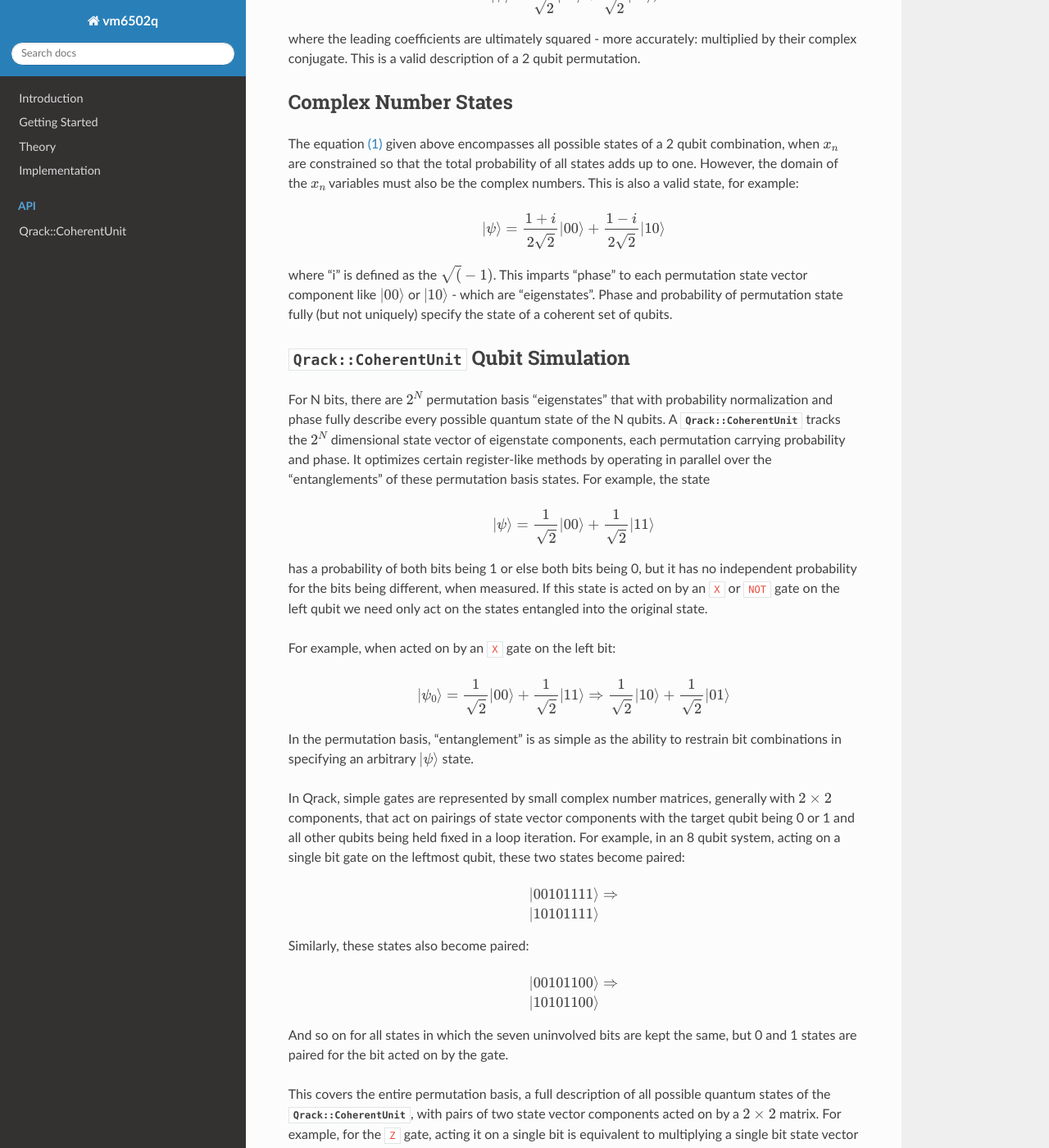
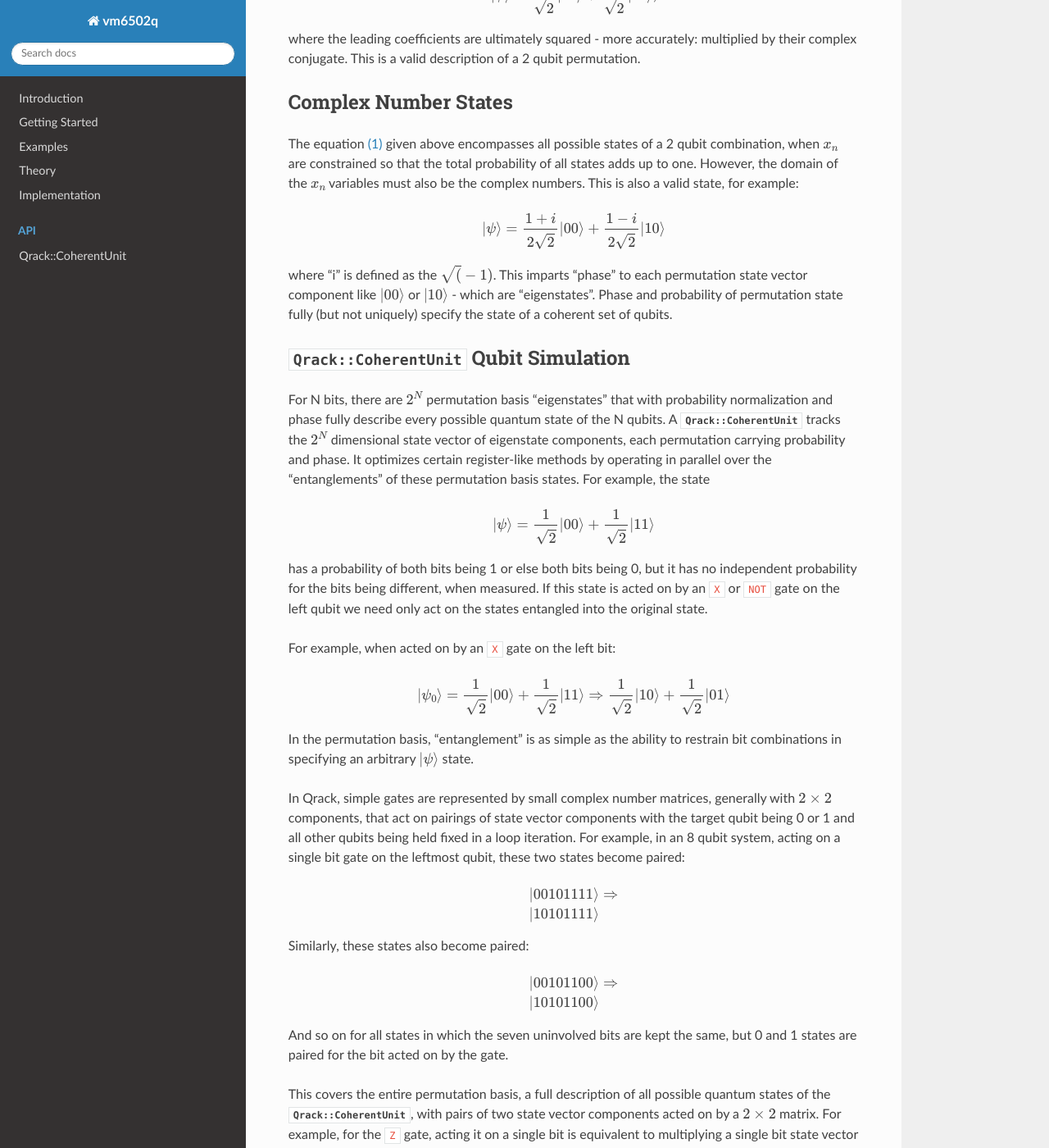
Before and after one commit to vm6502q/qrack.github.io, a Sphinx documentation site: the page built from docs/legacy.rst, in a window 1280 px wide and 1400 px high, scrolled down 967 px. Shown: the whole window at 82% size. Built offline with Sphinx 7.4.7 and the Read the Docs theme 2.0.0, drawn with Linux system fonts in a browser that asks for light colours; pages that are not in the unit, such as notebooks, are missing from menus; some of the changed text lies outside the part shown.

Commit message:
Updates to documentation

```diff
--- a/docs/index.rst
+++ b/docs/index.rst
@@ -63,9 +63,9 @@ Finally, a `6502 toolchain <https://github.com/vm6502q/cc65>`_, based on the CC6
 
     Introduction <self>
     start
+    examples
     theory
     implementation
-    citations
 
 .. toctree::
     :hidden:
--- a/docs/legacy.rst
+++ b/docs/legacy.rst
@@ -6,22 +6,22 @@ Primarily, this documentation teaches enough practical quantum computation and e
 Quantum Bit Permutation Basis Overview
 --------------------------------------
 
-Like classical bits, a set of qubits has a maximal representation as the permutation of bits. (An 8 bit byte has 256 permutations, commonly numbered 0 to 255, as does an 8 bit qubyte.) Additionally, the state of a qubyte is fully specified in terms of probability and phase of each permutation of qubits. This is the ":math:`|0\rangle/|1\rangle`" or "permutation basis." There are other fully descriptive bases, such as the ":math:`|+\rangle/|-\rangle`" permutation basis, which is characteristic of Hadamard gates. The notation ":math:`|x\rangle`" represents a "ket" of the "x" state in the quantum "bra-ket" notation of Dirac. It is a quantum state vector as described by Schrödinger's equation. When we say :math:`|01\rangle`, we mean the qubit equivalent of the classical binary bit permutation "01."
+Like classical bits, a set of qubits has a maximal representation as the permutation of bits. (An 8 bit byte has 256 permutations, commonly numbered 0 to 255, as does an 8 bit qubyte.) Additionally, the state of a qubyte is fully specified in terms of probability and phase of each permutation of qubits. This is the ":math:`\rvert0\rangle/\rvert1\rangle`" or "permutation basis." There are other fully descriptive bases, such as the ":math:`\rvert+\rangle/\rvert-\rangle`" permutation basis, which is characteristic of Hadamard gates. The notation ":math:`\rvertx\rangle`" represents a "ket" of the "x" state in the quantum "bra-ket" notation of Dirac. It is a quantum state vector as described by Schrödinger's equation. When we say :math:`\rvert01\rangle`, we mean the qubit equivalent of the classical binary bit permutation "01."
 
 The state of a two bit permutation can be described as follows: where one in the set of variables ":math:`x_0, x_1, x_2,` and :math:`x_3`" is equal to 1 and the rest are equal to zero, the state of the bit permutation can always be described by:
 
-.. math:: |\psi\rangle = x_0 |00\rangle + x_1 |01\rangle + x_2 |10\rangle + x_3 |11\rangle
+.. math:: \rvert\psi\rangle = x_0 \rvert00\rangle + x_1 \rvert01\rangle + x_2 \rvert10\rangle + x_3 \rvert11\rangle
    :label: psi_prob
 
-.. Syntax Highlight fixing comment: `|
+.. Syntax Highlight fixing comment: `\rvert
 
-One of the leading variables is always 1 and the rest are always 0. That is, the state of the classical bit combination is always exactly one of :math:`|00\rangle, |01\rangle, |10\rangle,` or :math:`|11\rangle,` and is not probabilistic in it's value.
+One of the leading variables is always 1 and the rest are always 0. That is, the state of the classical bit combination is always exactly one of :math:`\rvert00\rangle, \rvert01\rangle, \rvert10\rangle,` or :math:`\rvert11\rangle,` and is not probabilistic in it's value.
 
-However, quantum bit's can be represented probabilistically, in which the sum of probabilities of states should be 100% or 1. For example, this suggests splitting x_0 and x_1 into 1/2 and 1/2 to represent a potential :math:`|\psi\rangle`, but Schrödinger's equation actually requires us to split into :math:`1/\sqrt{2}` and :math:`1/\sqrt{2}` to get 100% probability, like so,
+However, quantum bit's can be represented probabilistically, in which the sum of probabilities of states should be 100% or 1. For example, this suggests splitting x_0 and x_1 into 1/2 and 1/2 to represent a potential :math:`\rvert\psi\rangle`, but Schrödinger's equation actually requires us to split into :math:`1/\sqrt{2}` and :math:`1/\sqrt{2}` to get 100% probability, like so,
 
-.. math:: |\psi\rangle = \frac{1}{\sqrt{2}} |00\rangle + \frac{1}{\sqrt{2}} |10\rangle,
+.. math:: \rvert\psi\rangle = \frac{1}{\sqrt{2}} \rvert00\rangle + \frac{1}{\sqrt{2}} \rvert10\rangle,
 
-.. Syntax Highlight fixing comment: `|
+.. Syntax Highlight fixing comment: `\rvert
 
 where the leading coefficients are ultimately squared - more accurately: multiplied by their complex conjugate. This is a valid description of a 2 qubit permutation.
 
@@ -30,30 +30,30 @@ Complex Number States
 
 The equation :eq:`psi_prob` given above encompasses all possible states of a 2 qubit combination, when :math:`x_n` are constrained so that the total probability of all states adds up to one. However, the domain of the :math:`x_n` variables must also be the complex numbers. This is also a valid state, for example:
 
-.. math:: |\psi\rangle = \frac{1+i}{2 \sqrt{2}} |00\rangle + \frac{1-i}{2 \sqrt{2}} |10\rangle
+.. math:: \rvert\psi\rangle = \frac{1+i}{2 \sqrt{2}} \rvert00\rangle + \frac{1-i}{2 \sqrt{2}} \rvert10\rangle
 
-.. Syntax Highlight fixing comment: `|
+.. Syntax Highlight fixing comment: `\rvert
 
-where "i" is defined as the :math:`\sqrt(-1)`. This imparts "phase" to each permutation state vector component like :math:`|00\rangle` or :math:`|10\rangle` - which are "eigenstates". Phase and probability of permutation state fully (but not uniquely) specify the state of a coherent set of qubits.
+where "i" is defined as the :math:`\sqrt(-1)`. This imparts "phase" to each permutation state vector component like :math:`\rvert00\rangle` or :math:`\rvert10\rangle` - which are "eigenstates". Phase and probability of permutation state fully (but not uniquely) specify the state of a coherent set of qubits.
 
 :cpp:class:`Qrack::CoherentUnit` Qubit Simulation
 -------------------------------------------------
 
 For N bits, there are :math:`2^N` permutation basis "eigenstates" that with probability normalization and phase fully describe every possible quantum state of the N qubits. A :cpp:class:`Qrack::CoherentUnit` tracks the :math:`2^N` dimensional state vector of eigenstate components, each permutation carrying probability and phase. It optimizes certain register-like methods by operating in parallel over the "entanglements" of these permutation basis states. For example, the state
 
-.. math:: |\psi\rangle = \frac{1}{\sqrt{2}} |00\rangle + \frac{1}{\sqrt{2}} |11\rangle
+.. math:: \rvert\psi\rangle = \frac{1}{\sqrt{2}} \rvert00\rangle + \frac{1}{\sqrt{2}} \rvert11\rangle
 
-.. Syntax Highlight fixing comment: `|
+.. Syntax Highlight fixing comment: `\rvert
 
 has a probability of both bits being 1 or else both bits being 0, but it has no independent probability for the bits being different, when measured. If this state is acted on by an ``X`` or ``NOT`` gate on the left qubit we need only act on the states entangled into the original state.
 
 For example, when acted on by an ``X`` gate on the left bit:
 
-.. math:: |\psi_0\rangle = \frac{1}{\sqrt{2}} |00\rangle + \frac{1}{\sqrt{2}} |11\rangle \Rightarrow \frac{1}{\sqrt{2}} |10\rangle + \frac{1}{\sqrt{2}} |01\rangle
+.. math:: \rvert\psi_0\rangle = \frac{1}{\sqrt{2}} \rvert00\rangle + \frac{1}{\sqrt{2}} \rvert11\rangle \Rightarrow \frac{1}{\sqrt{2}} \rvert10\rangle + \frac{1}{\sqrt{2}} \rvert01\rangle
 
-.. Syntax Highlight fixing comment: `|
+.. Syntax Highlight fixing comment: `\rvert
 
-In the permutation basis, "entanglement" is as simple as the ability to restrain bit combinations in specifying an arbitrary :math:`|\psi\rangle` state.
+In the permutation basis, "entanglement" is as simple as the ability to restrain bit combinations in specifying an arbitrary :math:`\rvert\psi\rangle` state.
 
 .. TODO: This section is a bit ambiguous.  What is meant by paired?  How is
          this actually implemented mathematically and programmatically?
@@ -61,14 +61,14 @@ In the permutation basis, "entanglement" is as simple as the ability to restrain
 In Qrack, simple gates are represented by small complex number matrices, generally with :math:`2\times2` components, that act on pairings of state vector components with the target qubit being 0 or 1 and all other qubits being held fixed in a loop iteration. For example, in an 8 qubit system, acting on a single bit gate on the leftmost qubit, these two states become paired:
 
 .. math::
-    &|00101111\rangle \Rightarrow \\
-    &|10101111\rangle
+    &\rvert00101111\rangle \Rightarrow \\
+    &\rvert10101111\rangle
 
 Similarly, these states also become paired:
 
 .. math::
-    &|00101100\rangle \Rightarrow \\
-    &|10101100\rangle
+    &\rvert00101100\rangle \Rightarrow \\
+    &\rvert10101100\rangle
 
 And so on for all states in which the seven uninvolved bits are kept the same, but 0 and 1 states are paired for the bit acted on by the gate.
 
@@ -149,9 +149,9 @@ For register-like operations, we can optimize beyond this level for single bit g
 
 For a bitwise ``NOT`` or ``X`` operation on one register, we can take an initial entangled state and sieve out initial register states to be mapped to final register states. For example, say we start with an entangled state:
 
-.. math:: |\psi\rangle = \frac{1}{\sqrt{2}} |(01010101)\ (11111110)\rangle - \frac{1}{\sqrt{2}} |(10101010)\ (00000000)\rangle
+.. math:: \rvert\psi\rangle = \frac{1}{\sqrt{2}} \rvert(01010101)\ (11111110)\rangle - \frac{1}{\sqrt{2}} \rvert(10101010)\ (00000000)\rangle
 
-.. Syntax Highlight fixing comment: `|
+.. Syntax Highlight fixing comment: `\rvert
 
 .. TODO: Clarify: normalization
 
@@ -161,15 +161,15 @@ In general, measuring a single bit might only partially collapse the entanglemen
 
 Say we want to apply a bitwise ``NOT`` or ``X`` operation on the right-hand register of 8 bits. We simply apply the ``NOT`` operation simultaneously on all of the right-hand bits in all entangled input states:
 
-.. math:: |\psi_0\rangle = \frac{1}{\sqrt{2}} |(01010101)\ (11111110)\rangle - \frac{1}{\sqrt{2}} |(10101010)\ (00000000)\rangle
+.. math:: \rvert\psi_0\rangle = \frac{1}{\sqrt{2}} \rvert(01010101)\ (11111110)\rangle - \frac{1}{\sqrt{2}} \rvert(10101010)\ (00000000)\rangle
 
 .. TODO: Replace the line of text below with the actual line of code that'd be used.
 
 (acted on by a bitwise NOT or X on the right-hand 8 bit register becomes)
 
-.. math:: |\psi_1\rangle = \frac{1}{\sqrt{2}} |(01010101)\ (00000001)\rangle - \frac{1}{\sqrt{2}} |(10101010)\ (11111111)\rangle
+.. math:: \rvert\psi_1\rangle = \frac{1}{\sqrt{2}} \rvert(01010101)\ (00000001)\rangle - \frac{1}{\sqrt{2}} \rvert(10101010)\ (11111111)\rangle
 
-.. Syntax Highlight fixing comment: `|
+.. Syntax Highlight fixing comment: `\rvert
 
 :cpp:class:`Qrack::CoherentUnit` Gate Implementations
 -----------------------------------------------------
@@ -178,7 +178,7 @@ This is again "embarrassingly parallel." Some bits are completely uninvolved and
 
 .. TODO: I think you're saying here that the various x_i change but not the nature of the overall equation.  While true, this doesn't lead naturally to how the implementation actually handles those various x_i values.
 
-And, in fact, bits are not rearranged in the state vector at all; it is the ":math:`x_n`" complex number coefficients which are rearranged according to this bitmask transformation and mapping of the input state to the output state. (The coefficient ":math:`x_i`" of state :math:`|(01010101)\ (11111110)\rangle` is switched for the coefficient ":math:`x_j`" of state :math:`|(01010101)\ (00000001)\rangle`, and only the coefficients are rearranged, with a mapping that's determined via bitmask transformations.) This is almost the entire principle behind the algorithms for optimized register-like methods in Qrack. Also, as a point of algorithmic optimization, if N bits are known to have a fixed value like 0, we can often also completely skip permutations where their value would be 1, dividing the number of permutation states we need to iterate over in total by a factor of :math:`2^N`. This optimization is again handled in terms of bitmasks and bitshifts. See also the register-wise :cpp:func:`Qrack::CoherentUnit::X()` gate implementation for inline documentation on this general algorithm.
+And, in fact, bits are not rearranged in the state vector at all; it is the ":math:`x_n`" complex number coefficients which are rearranged according to this bitmask transformation and mapping of the input state to the output state. (The coefficient ":math:`x_i`" of state :math:`\rvert(01010101)\ (11111110)\rangle` is switched for the coefficient ":math:`x_j`" of state :math:`\rvert(01010101)\ (00000001)\rangle`, and only the coefficients are rearranged, with a mapping that's determined via bitmask transformations.) This is almost the entire principle behind the algorithms for optimized register-like methods in Qrack. Also, as a point of algorithmic optimization, if N bits are known to have a fixed value like 0, we can often also completely skip permutations where their value would be 1, dividing the number of permutation states we need to iterate over in total by a factor of :math:`2^N`. This optimization is again handled in terms of bitmasks and bitshifts. See also the register-wise :cpp:func:`Qrack::CoherentUnit::X()` gate implementation for inline documentation on this general algorithm.
 
 Quantum gates are represented by "unitary" matrices. Unitary matrices preserve the norm (length) of state vectors. Quantum physically observable quantities are associated with "Hermitian" unitary matrices, which are equal to their own conjugate transpose. Not all gates are Hermitian or associated with quantum observables, like general rotation operators. (Three dimensions of spin can be physically measured; the act of rotating spin along these axes is not associated with independent measurable quantities.)
 
--- a/docs/start.rst
+++ b/docs/start.rst
@@ -54,6 +54,7 @@ This may take a few minutes to complete, depending on the strength of the system
 
     The unittests, by default, run against all supported engines.  If only a specific engine type is desired, the ``--disable-opencl`` or ``--disable-software`` command line parameters may be supplied to the ``unittest`` binary.
 
+
 Embedding Qrack
 ~~~~~~~~~~~~~~~
 
```
Also changed, not shown: other parts of docs/index.rst (+1 -1 lines), other parts of docs/legacy.rst (+3 -3 lines), docs/api/coherent_unit.rst (+12 -2 lines), docs/examples.rst (added, +70 -0 lines), docs/theory.rst (+46 -0 lines), 1 other file.
